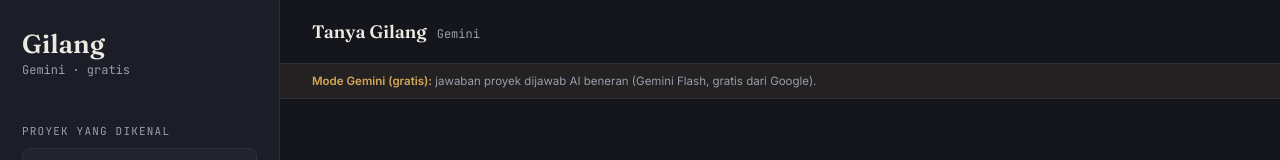
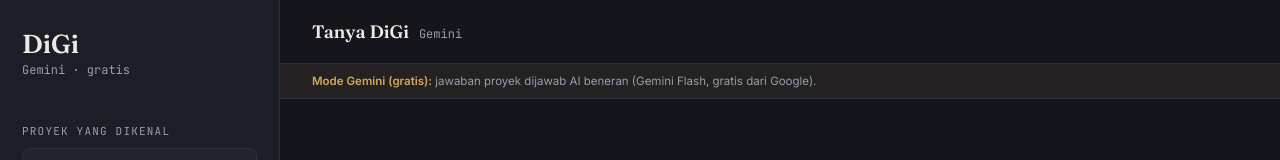
Before and after one commit to Jester-GE/Gilang-Digital-AI, a website: page index.html in a window 1280 px wide. Shown: the top 160 px of the page. Drawn offline with nearby package versions, Linux system fonts and the light colour scheme.

Commit message:
Change brand name from Gilang to DiGi

```diff
--- a/index.html
+++ b/index.html
@@ -198,7 +198,7 @@
 <body>
 
 <div id="sidebar">
-  <p class="brand">Gilang</p>
+  <p class="brand">DiGi</p>
   <p class="brand-sub">Gemini · gratis</p>
 
   <div class="section-label">Proyek yang dikenal</div>
@@ -214,7 +214,7 @@
 
 <div id="main">
   <div id="chat-header">
-    <h1>Tanya Gilang</h1>
+    <h1>Tanya DiGi</h1>
     <span>Gemini</span>
   </div>
 
```
